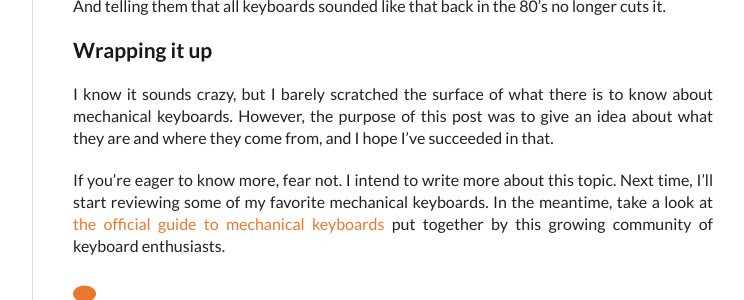
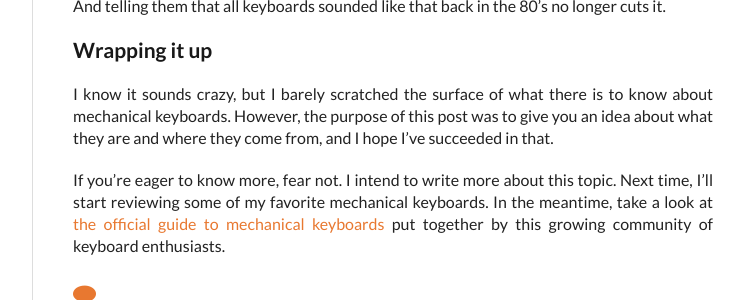
Before and after one commit to megakemp/megakemp.github.io, a Jekyll site: the page built from _posts/2014-05-09-a-gentle-introduction-to-mechanical-keyboards.md, in a window 1280 px wide and 900 px high, scrolled down 5730 px. Shown: the part 270-570 px from the top of the window, without its empty margins (378-1122 px from the left). Built offline with Jekyll 4.4.1, drawn with Linux system fonts in a browser that asks for light colours; nearby versions of some CDN libraries; Markdown is read by kramdown in place of the engine named in the settings; comment, search, counter and statistics services are not loaded; some of the changed text lies outside the part shown.

Commit message:
Adds finishing touches to the keyboard post.

```diff
--- a/_posts/2014-05-09-a-gentle-introduction-to-mechanical-keyboards.md
+++ b/_posts/2014-05-09-a-gentle-introduction-to-mechanical-keyboards.md
@@ -179,6 +179,6 @@ And telling them that all keyboards sounded like that back in the 80's no longer
 
 ### Wrapping it up
 
-I know it sounds crazy, but I barely scratched the surface of what there is to know about mechanical keyboards. However, the purpose of this post was to give an idea about what they are and where they come from, and I hope I've succeeded in that.
+I know it sounds crazy, but I barely scratched the surface of what there is to know about mechanical keyboards. However, the purpose of this post was to give you an idea about what they are and where they come from, and I hope I've succeeded in that.
 
 If you're eager to know more, fear not. I intend to write more about this topic. Next time, I'll start reviewing some of my favorite mechanical keyboards. In the meantime, take a look at [the official guide to mechanical keyboards](http://www.overclock.net/t/491752/official-mechanical-keyboard-guide) put together by this growing community of keyboard enthusiasts.
```
Also changed, not shown: other parts of _posts/2014-05-09-a-gentle-introduction-to-mechanical-keyboards.md (+1 -1 lines).
